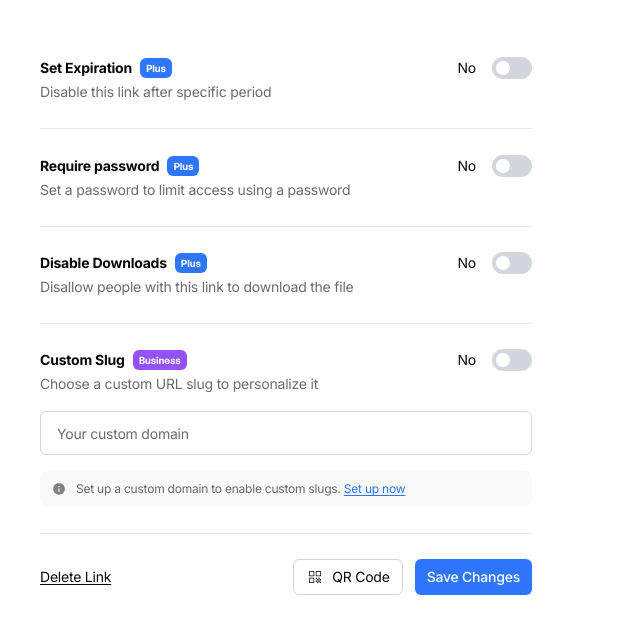
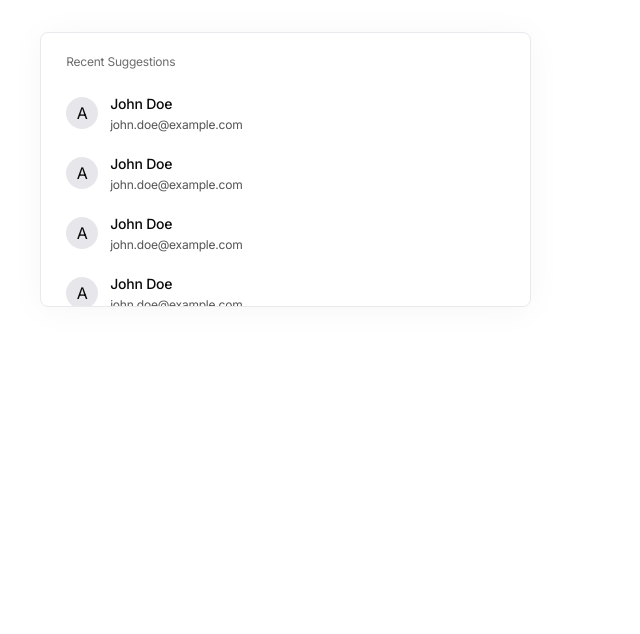
Before and after one commit to dafe-coder/Jumpshare_dashboard, a website: page test.html in a window 1280 px wide. Shown: the whole page, without its empty margins (0-640 px from the left). Drawn offline with nearby package versions, Linux system fonts and the light colour scheme.

Commit message:
added new interface elements including styles and structure in HTML and CSS

```diff
--- a/assets/test.css
+++ b/assets/test.css
@@ -116,3 +116,47 @@ ul.who-can-access {
 		}
 	}
 }
+
+
+
+
+
+
+.recent-suggestions {
+	@apply border border-gray-400 rounded-lg;
+
+	.recent-suggestions-header {
+		@apply px-6 pt-4 pb-3;
+
+		span {
+			@apply text-dark-800/60 text-xs font-normal;
+		}
+	}
+
+	.recent-suggestions-list {
+		@apply flex flex-col overflow-y-auto max-h-[13.9375rem];
+	}
+
+	.recent-suggestions-item {
+		@apply flex items-center gap-3 px-6 py-2.5 hover:bg-gray-150;
+
+		.recent-suggestions-item__info {
+			@apply flex flex-col gap-0.5;
+
+			.recent-suggestions-item__name {
+				@apply text-[14px] font-medium text-dark-800;
+			}
+			.recent-suggestions-item__email {
+				@apply text-xs text-dark-800/70;
+			}
+		}
+
+		.recent-suggestions-item__actions {
+			@apply ml-auto opacity-0 group-hover:opacity-100;
+		}
+
+		.btn-close {
+			@apply size-8 bg-gray-400 rounded-md cursor-pointer;
+		}
+	}
+}
--- a/test.html
+++ b/test.html
@@ -284,8 +284,9 @@
 					</li>
 				</ul>
 			</div>
-			<div class="max-w-xl mx-auto mt-8">
+			<div class="max-w-xl mx-auto mt-8 hidden">
 				<div class="link-settings max-w-[492px]">
+					<div class='link-settings-list'>
 						<div class="link-settings-item">
 							<div class="link-settings-item__header">
 								<div class="link-settings-item__info">
@@ -347,6 +348,7 @@
 								<p>Set up a custom domain to enable custom slugs. <a href="#">Set up now</a></p>
 							</div>
 						</div>
+					</div>
 					<div class="link-settings-footer">
 						<a href='#'>Delete Link</a>
 						<div class="flex items-center gap-3">
@@ -363,6 +365,85 @@
 					</div>
 				</div>
 			</div>
+			<div class='max-w-xl mx-auto mt-8'>
+				<div class="recent-suggestions shadow-dropdown max-w-[491px]">
+					<div class="recent-suggestions-header">
+						<span>Recent Suggestions</span>
+					</div>
+					<div class='recent-suggestions-list'>
+						<div class="recent-suggestions-item group">
+							<div class='avatar avatar-sm'>
+								A
+							</div>
+							<div class='recent-suggestions-item__info'>
+								<span class='recent-suggestions-item__name'>John Doe</span>
+								<span class='recent-suggestions-item__email'>john.doe@example.com</span>
+							</div>
+							<div class='recent-suggestions-item__actions'>
+								<button class="btn btn-close">
+									<span class="icn-close"></span>
+								</button>
+							</div>
+						</div>
+						<div class="recent-suggestions-item group">
+							<div class='avatar avatar-sm'>
+								A
+							</div>
+							<div class='recent-suggestions-item__info'>
+								<span class='recent-suggestions-item__name'>John Doe</span>
+								<span class='recent-suggestions-item__email'>john.doe@example.com</span>
+							</div>
+							<div class='recent-suggestions-item__actions'>
+								<button class="btn btn-close">
+									<span class="icn-close"></span>
+								</button>
+							</div>
+						</div>
+						<div class="recent-suggestions-item group">
+							<div class='avatar avatar-sm'>
+								A
+							</div>
+							<div class='recent-suggestions-item__info'>
+								<span class='recent-suggestions-item__name'>John Doe</span>
+								<span class='recent-suggestions-item__email'>john.doe@example.com</span>
+							</div>
+							<div class='recent-suggestions-item__actions'>
+								<button class="btn btn-close">
+									<span class="icn-close"></span>
+								</button>
+							</div>
+						</div>
+						<div class="recent-suggestions-item group">
+							<div class='avatar avatar-sm'>
+								A
+							</div>
+							<div class='recent-suggestions-item__info'>
+								<span class='recent-suggestions-item__name'>John Doe</span>
+								<span class='recent-suggestions-item__email'>john.doe@example.com</span>
+							</div>
+							<div class='recent-suggestions-item__actions'>
+								<button class="btn btn-close">
+									<span class="icn-close"></span>
+								</button>
+							</div>
+						</div>
+						<div class="recent-suggestions-item group">
+							<div class='avatar avatar-sm'>
+								A
+							</div>
+							<div class='recent-suggestions-item__info'>
+								<span class='recent-suggestions-item__name'>John Doe</span>
+								<span class='recent-suggestions-item__email'>john.doe@example.com</span>
+							</div>
+							<div class='recent-suggestions-item__actions'>
+								<button class="btn btn-close">
+									<span class="icn-close"></span>
+								</button>
+							</div>
+						</div>
+					</div>
+				</div>
+			</div>
 		</div>
 	</body>
 	<script src="https://code.jquery.com/jquery-3.7.1.min.js" integrity="sha256-/JqT3SQfawRcv/BIHPThkBvs0OEvtFFmqPF/lYI/Cxo=" crossorigin="anonymous"></script>
```
Also changed, not shown: dist/output.css. Lines whose indentation alone changed are shown as unchanged.
